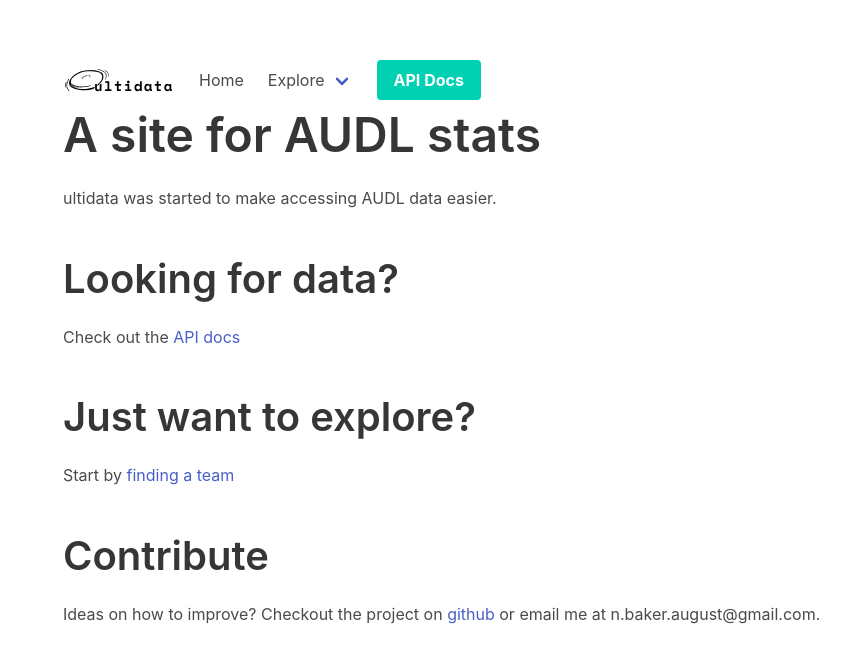
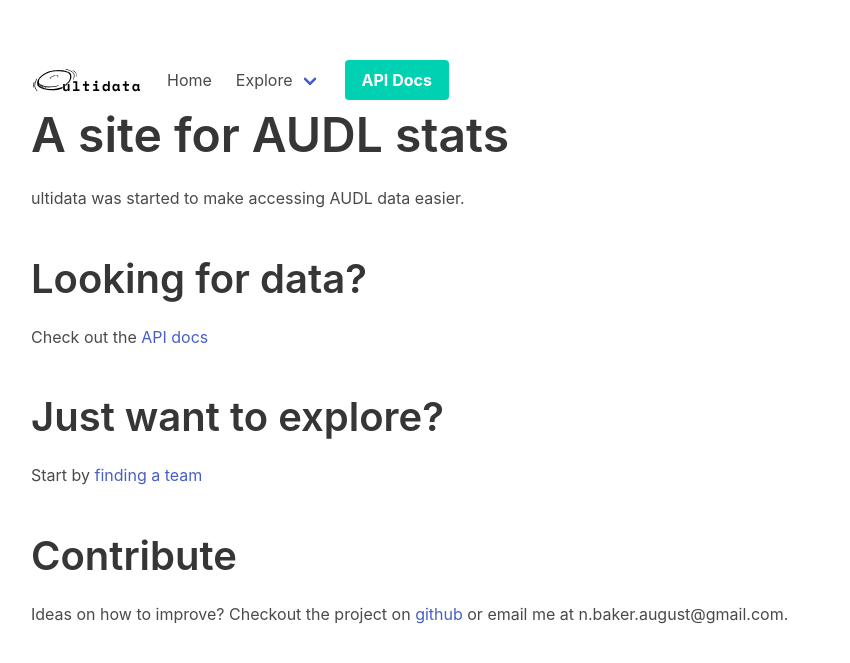
Before and after one commit to BakerAugust/audl-api, a FastAPI app: page / in a window 1280 px wide. Shown: the top 663 px of the page, without its empty margins (1-851 px from the left). Run offline with FastAPI, Linux system fonts and the light colour scheme; parts of the project's set-up code (start-up, migrations or seed data) failed here and were passed over.

Commit message:
fix navbar layout

```diff
--- a/app/templates/base.html
+++ b/app/templates/base.html
@@ -5,7 +5,7 @@
 <link rel="stylesheet" href="https://cdn.jsdelivr.net/npm/bulma@0.9.3/css/bulma.min.css">
 <script src="/static/js/htmx.js"></script>
 
-<div class="container">
+<div class="container is-fluid">
     <nav class="navbar" role="navigation" aria-label="main navigation">
         <div class="navbar-brand">
             <a class="navbar-item" href="/">
@@ -42,9 +42,11 @@
             </div>
         </div>
     </nav>
-    {% block title %}
-    {% endblock %}
+
 </div>
+
+{% block title %}
+{% endblock %}
 
 <head>
 
--- a/app/templates/homepage.html
+++ b/app/templates/homepage.html
@@ -6,7 +6,7 @@
 {% block content %}
 
 <body>
-    <div class="container">
+    <div class="container is-fluid">
         <div class="content">
             <h1 class='title is-1'>A site for AUDL stats</h1>
 
```
